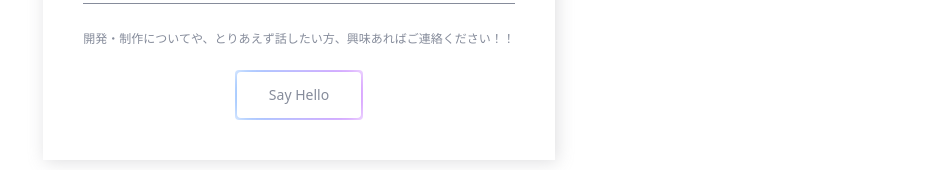
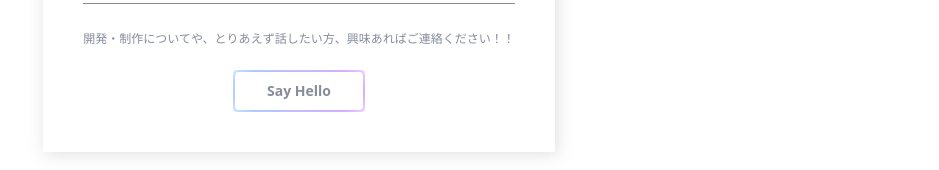
Before and after one commit to umekikazuya/Portfolio, a Next.js app: page / in a window 1280 px wide. Shown: the part 273-443 px from the top of the page, without its empty margins (341-1280 px from the left). Built offline with nearby package versions, Linux system fonts and the light colour scheme; no server answers.

Commit message:
Button Componentの実装.

```diff
--- /dev/null
+++ b/components/elements/button/button.module.css
@@ -0,0 +1,45 @@
+.button {
+  position: relative;
+  padding: 2px;
+  border-radius: 4px;
+  display: flex;
+  align-items: center;
+  justify-content: center;
+  flex-flow: column wrap;
+  overflow: hidden;
+  cursor: pointer;
+}
+
+.button_inner {
+  position: relative;
+  z-index: 2;
+  background-color: #fff;
+  border-radius: 4px;
+  padding: 6px 12px;
+  display: block;
+  font-size: 12px;
+  font-weight: 600;
+  line-height: 1;
+  color: #868c9b;
+}
+
+.button_cover {
+  position: absolute;
+  top: 0;
+  left: 0;
+  right: 0;
+  bottom: 0;
+  background-image: linear-gradient(to right, #58a6ff, #c258ff);
+  filter: blur(12px);
+  z-index: 1;
+}
+
+.button:hover .button_cover {
+  background-image: linear-gradient(to right, #9198e5, #e66465);
+}
+
+.widget_button_inner__m {
+  padding: 16px 32px;
+  font-size: 14px;
+  font-weight: normal;
+}
--- /dev/null
+++ b/components/elements/button/button.tsx
@@ -0,0 +1,63 @@
+"use client";
+
+import styled, { css } from "styled-components";
+import { useRouter } from "next/navigation";
+
+type ButtonProps = {
+  label: string;
+  url: string;
+  size: "s" | "m" | "l";
+};
+
+export function NavigateButton({ label, url, size }: ButtonProps) {
+  const router = useRouter();
+
+  return (
+    <StyledNavigateButton type="button" onClick={() => router.push(url)}>
+      <StyledNavigateButtonInner size={size}>{label}</StyledNavigateButtonInner>
+      <StyledNavigateButtonCover></StyledNavigateButtonCover>
+    </StyledNavigateButton>
+  );
+}
+
+const StyledNavigateButton = styled.button`
+  position: relative;
+  padding: 2px;
+  border-radius: 4px;
+  display: flex;
+  align-items: center;
+  justify-content: center;
+  flex-flow: column wrap;
+  overflow: hidden;
+  cursor: pointer;
+`;
+
+const StyledNavigateButtonInner = styled.span<{ size: string }>`
+  position: relative;
+  z-index: 2;
+  background-color: #fff;
+  border-radius: 4px;
+  padding: 6px 12px;
+  display: block;
+  font-weight: 600;
+  line-height: 1;
+  color: #868c9b;
+  font-size: 12px;
+  ${({ size }) =>
+    size === "m" &&
+    css`
+      padding: 12px 32px;
+      font-size: 14px;
+    `}
+`;
+
+const StyledNavigateButtonCover = styled.div`
+  position: absolute;
+  top: 0;
+  left: 0;
+  right: 0;
+  bottom: 0;
+  background-image: linear-gradient(to right, #58a6ff, #c258ff);
+  filter: blur(12px);
+  z-index: 1;
+`;
--- a/components/tmp.module.css
+++ b/components/tmp.module.css
@@ -104,66 +104,6 @@
   justify-content: center;
 }
 
-.button_wrapper .widget_button_inner {
-  padding: 16px 32px;
-  font-size: 14px;
-  font-weight: normal;
-}
-
-.contact_button {
-  position: relative;
-  flex-flow: column wrap;
-  border-radius: 4px;
-  margin-top: 24px;
-  color: #868c9b;
-  font-size: 14px;
-  font-weight: 600;
-  line-height: 1;
-  background-color: #fff;
-}
-
-
-.widget_button {
-  position: relative;
-  padding: 2px;
-  border-radius: 4px;
-  display: flex;
-  align-items: center;
-  justify-content: center;
-  flex-flow: column wrap;
-  overflow: hidden;
-  cursor: pointer;
-}
-
-.widget_button_cover {
-  position: absolute;
-  top: 0;
-  left: 0;
-  right: 0;
-  bottom: 0;
-  background-image: linear-gradient(to right, #58a6ff, #c258ff);
-  filter: blur(12px);
-  z-index: 1;
-}
-
-.widget_button:hover .widget_button_cover {
-  background-image: linear-gradient(to right, #9198e5, #e66465);
-}
-
-.widget_button_inner {
-  position: relative;
-  z-index: 2;
-  background-color: #fff;
-  border-radius: 4px;
-  padding: 6px 12px;
-  display: block;
-  font-size: 12px;
-  font-weight: 600;
-  line-height: 1;
-  color: #868c9b;
-}
-
-
 .widget_wrapper {
   margin-top: 100px;
   padding: 40px;
--- a/features/front/contact.tsx
+++ b/features/front/contact.tsx
@@ -1,16 +1,9 @@
-"use client";
-
-import { useRouter } from "next/navigation";
+import { NavigateButton } from "@/components/elements/button/button";
 import style from "@/components/tmp.module.css";
 
 const contactURL = process.env.NEXT_PUBLIC_CONTACT_URL ?? "";
 
 export default function Contact() {
-  const router = useRouter();
-  const handleClick = () => {
-    router.push(contactURL);
-  };
-
   return (
     <>
       <div className={style.widget_wrapper}>
@@ -23,14 +16,7 @@ export default function Contact() {
               開発・制作についてや、とりあえず話したい方、興味あればご連絡ください！！
             </p>
             <div className={style.button_wrapper}>
-              <button
-                type="button"
-                className={style.widget_button}
-                onClick={handleClick}
-              >
-                <span className={style.widget_button_inner}>Say Hello</span>
-                <div className={style.widget_button_cover}></div>
-              </button>
+              <NavigateButton label="Say Hello" url={contactURL} size="m" />
             </div>
           </div>
         </div>
--- a/features/front/widget.tsx
+++ b/features/front/widget.tsx
@@ -1,3 +1,4 @@
+import { NavigateButton } from "@/components/elements/button/button";
 import style from "@/components/tmp.module.css";
 import { Feed } from "@/model/feed.model";
 
@@ -6,10 +7,7 @@ export default function Widget({ feed }: { feed: Feed }) {
     <div className={style.widget_wrapper}>
       <div className={style.widget_header}>
         <h3 className={style.widget_header_title}>Qiita</h3>
-        <button type="button" className={style.widget_button}>
-          <span className={style.widget_button_inner}>Qiitaへ</span>
-          <div className={style.widget_button_cover}></div>
-        </button>
+        <NavigateButton label="Qiitaへ" url={feed.url} size="s" />
       </div>
       <div className={style.widget_content}>
         {feed ? (
@@ -19,7 +17,8 @@ export default function Widget({ feed }: { feed: Feed }) {
                 <a
                   className={style.widget_content_li_a}
                   href={item.link}
-                  target="_blank" rel="noreferrer"
+                  target="_blank"
+                  rel="noreferrer"
                 >
                   <span className={style.widget_content_li_title}>
                     {item.title}
```
